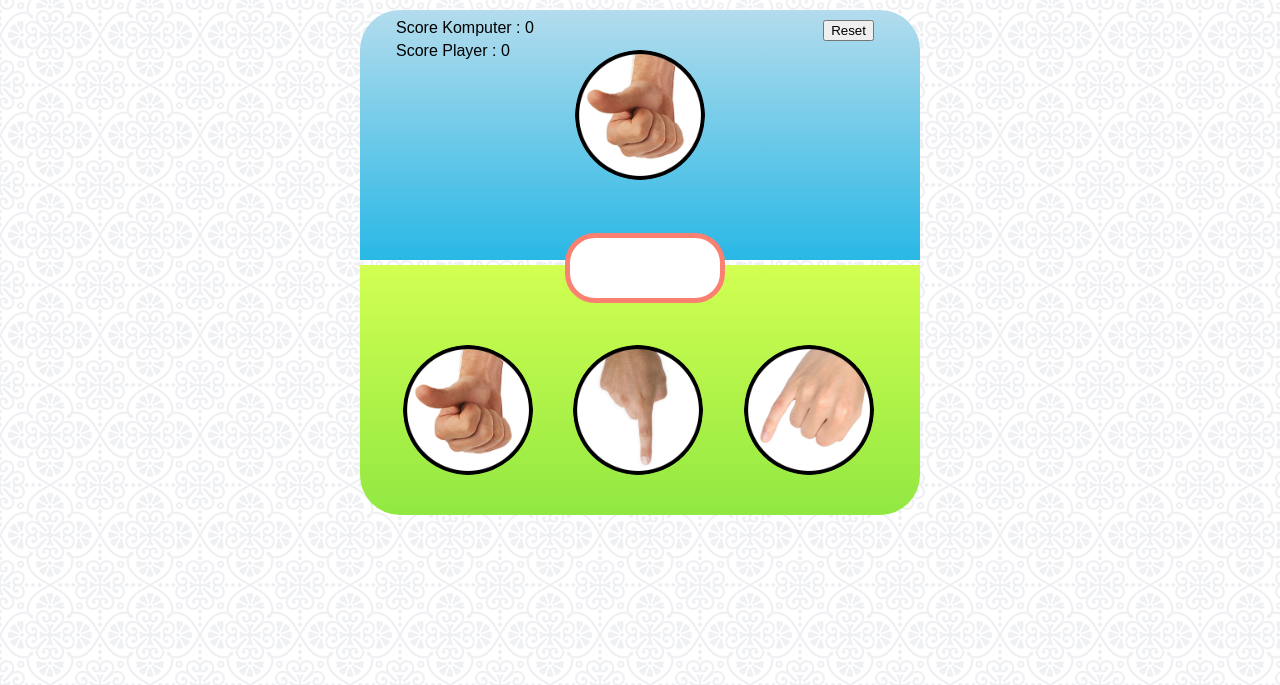
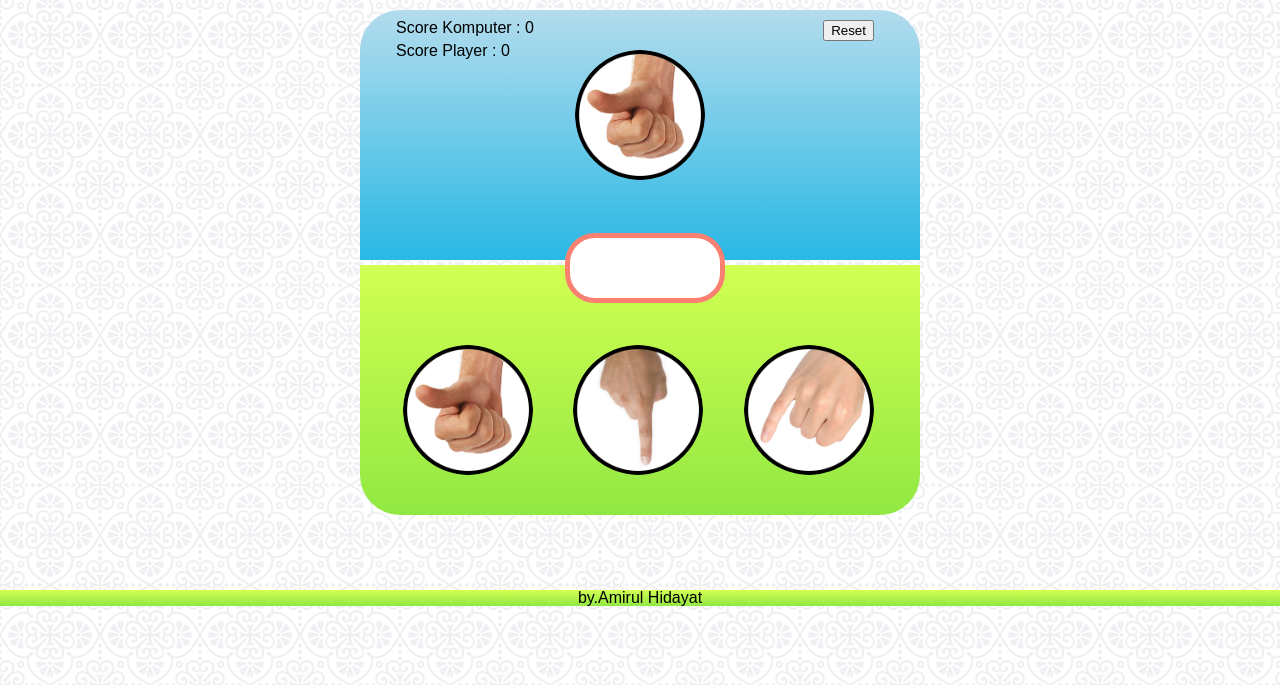
Before and after one commit to amirhdytt/gameSuwitJawa, a plain HTML site: page index.html in a window 1280 px wide. Shown: the part 115-800 px from the top of the page. Drawn offline with Linux system fonts and the light colour scheme.

Commit message:
menambahkan footer by

```diff
--- a/index.html
+++ b/index.html
@@ -31,6 +31,8 @@
             </ul>
         </div>
     </div>
+
+    <footer><p>by.Amirul Hidayat</p></footer>
     <script src="script.js"></script>
 
 </body>
--- a/style.css
+++ b/style.css
@@ -173,3 +173,11 @@ img {
 .gajah:active, .semut:active, .orang:active {
     top: 2px;
 }
+
+footer{
+    background-color: lightgreen;
+    background: linear-gradient(to bottom, rgba(210,255,82,1) 0%, rgba(145,232,66,1) 100%);
+    position: relative;
+    top: 50px;
+    text-align: center;
+}
```
